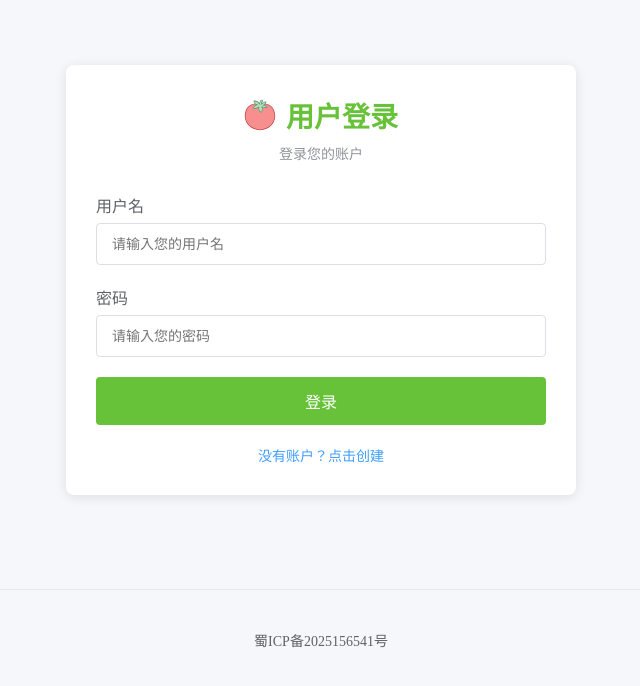
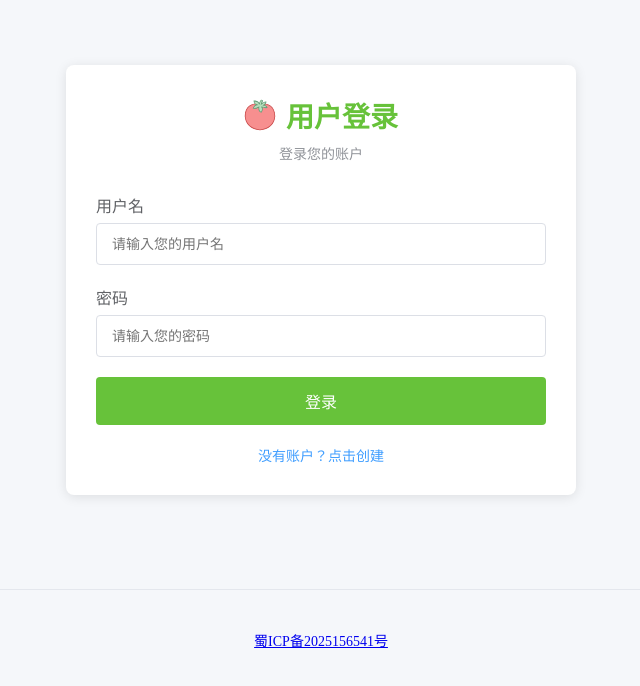
Before and after one commit to manqing321/tomato_web, a Vue app in the folder tomato_web/: page /auth in a window 1280 px wide. Shown: the part 138-824 px from the top of the page, without its empty margins (319-959 px from the left). Built offline with nearby package versions, Linux system fonts and the light colour scheme.

Commit message:
增加备案中心的超链接

```diff
--- a/tomato_web/src/components/Record.vue
+++ b/tomato_web/src/components/Record.vue
@@ -1,6 +1,6 @@
 <template>
   <footer class="footer">
-    <p>蜀ICP备2025156541号</p>
+    <p><a href="https://beian.miit.gov.cn/">蜀ICP备2025156541号</a></p>
   </footer>
 </template>
 
```
